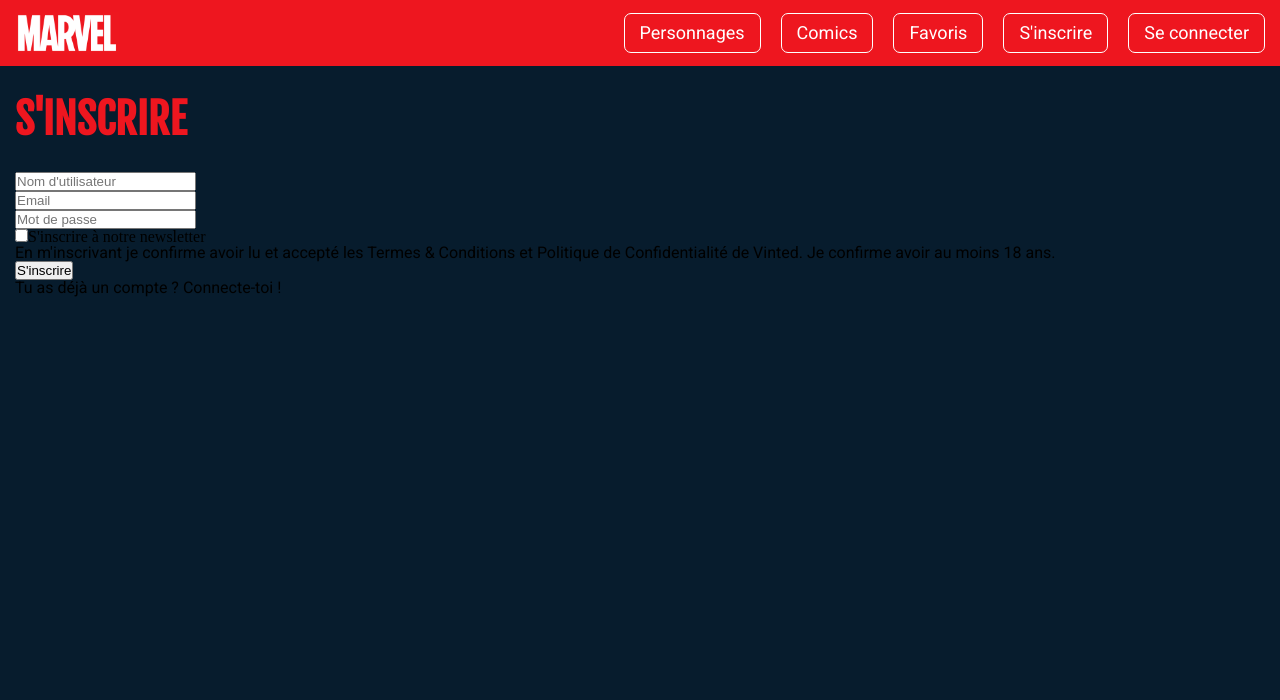
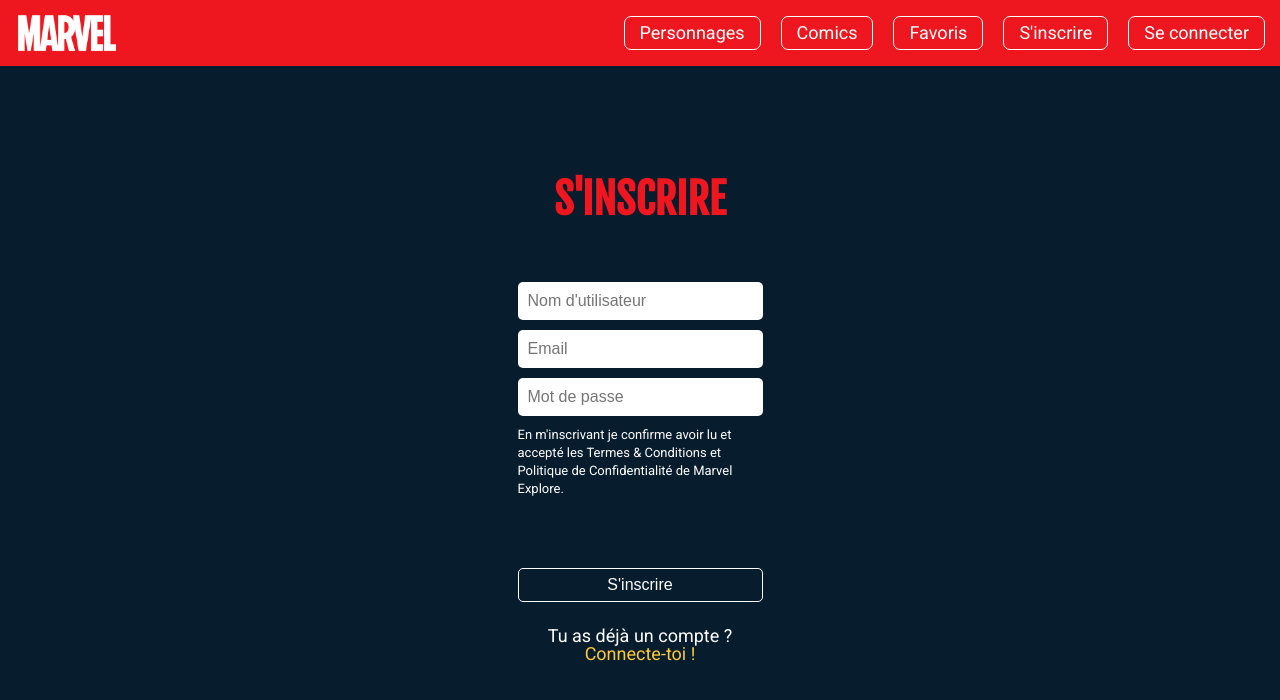
Before and after one commit to Peterpaine01/marvel-frontend, a React (Vite) app: page /signup in a window 1280 px wide. Shown: the top 700 px of the page. Built offline with nearby package versions, Linux system fonts and the light colour scheme.

Commit message:
login & signup

```diff
--- a/src/App.css
+++ b/src/App.css
@@ -89,6 +89,35 @@
   z-index: 1000;
   top: 0;
   right: 0;
+}
+
+button,
+.btn-light,
+.btn-solid,
+.btn-red {
+  font-size: 12px;
+  padding: 9px;
+  border-radius: 5px;
+  border: 2px solid white;
+  background-color: #ffffff00;
+  color: white;
+  cursor: pointer;
+  text-decoration: none;
+  font-weight: 400;
+  line-height: 12px;
+  font-size: 18px;
+}
+
+.btn-connect {
+  width: 100%;
+  margin-top: 40px;
+  transition: all 0.5s ease-in-out;
+}
+
+.btn-connect:hover {
+  background-color: var(--color-yellow);
+  color: var(--color-secondary);
+  border-color: var(--color-yellow);
 }
 
 /* ------------ HEADER --------------- */
@@ -757,3 +786,73 @@
   display: block;
   border-bottom: 2px solid white;
 }
+
+/* SIGNUP */
+
+.signup-login-form {
+  width: 275px;
+}
+
+.signup-login-form h1 {
+  text-align: center;
+  margin-bottom: 30px;
+  margin-top: 80px;
+}
+
+.signup-login-form input {
+  text-align: center;
+  width: 100%;
+  margin-bottom: 10px;
+  text-align: left;
+  border: 0;
+  border-bottom: 1px solid var(--color-grey-litghter);
+  color: var(--color-grey-litght);
+  padding: 10px;
+  border-radius: 5px;
+  font-size: 16px;
+}
+
+.signup-login-form input[type="checkbox"] {
+  width: 20px;
+  margin-left: 0;
+  margin-top: 30px;
+  margin-bottom: 30px;
+}
+
+.signup-login-form input[type="checkbox"] + span {
+  color: var(--color-grey-litght);
+}
+
+.signup-login-form form > div p {
+  color: var(--color-grey-litght);
+  font-size: 13px;
+  line-height: 18px;
+  color: white;
+  margin-bottom: 30px;
+}
+
+.signup-login-form input[type="submit"] {
+  text-align: center;
+  color: white;
+  border: 1px solid white;
+  transition: all 0.5s ease-in-out;
+  margin-top: 40px;
+  color: white;
+}
+
+.signup-login-form input[type="submit"]:hover {
+  color: var(--color-secondary);
+  border: 1px solid var(--color-yellow);
+  background-color: var(--color-yellow);
+}
+
+.signup-login-form form + p {
+  font-size: 18px;
+  text-align: center;
+  color: white;
+  margin-top: 15px;
+}
+
+.signup-login-form form + p a {
+  color: var(--color-yellow);
+}
--- a/src/components/Header.jsx
+++ b/src/components/Header.jsx
@@ -43,6 +43,7 @@
               {token ? (
                 <Link
                   className="btn-red"
+                  to={`/login`}
                   onClick={() => {
                     // Je me déconnecte en appelant la fonction handleToken et en lui donnant null en argument
                     handleToken(null);
--- a/src/pages/Login.jsx
+++ b/src/pages/Login.jsx
@@ -76,7 +76,7 @@
               {errorMessage && <p style={{ color: "red" }}>{errorMessage}</p>}
               <button
                 type="submit"
-                className="submit-button btn-solid btn-large"
+                className="submit-button btn-light btn-connect"
               >
                 Se connecter
               </button>
--- a/src/pages/Signup.jsx
+++ b/src/pages/Signup.jsx
@@ -95,29 +95,15 @@
               </div>
 
               <div>
-                <input
-                  type="checkbox"
-                  name="newsletter"
-                  onChange={() => {
-                    if (newsletter === true) {
-                      setNewsletter(!newsletter);
-                    }
-                  }}
-                  value={newsletter}
-                />
-                <span>S'inscrire à notre newsletter</span>
-              </div>
-              <div>
                 <p>
                   En m'inscrivant je confirme avoir lu et accepté les Termes &
-                  Conditions et Politique de Confidentialité de Vinted. Je
-                  confirme avoir au moins 18 ans.
+                  Conditions et Politique de Confidentialité de Marvel Explore.
                 </p>
               </div>
 
               <div>
                 <input
-                  className="submit-button btn-solid btn-large"
+                  className="submit-button btn-light "
                   type="submit"
                   value="S'inscrire"
                 ></input>
```
